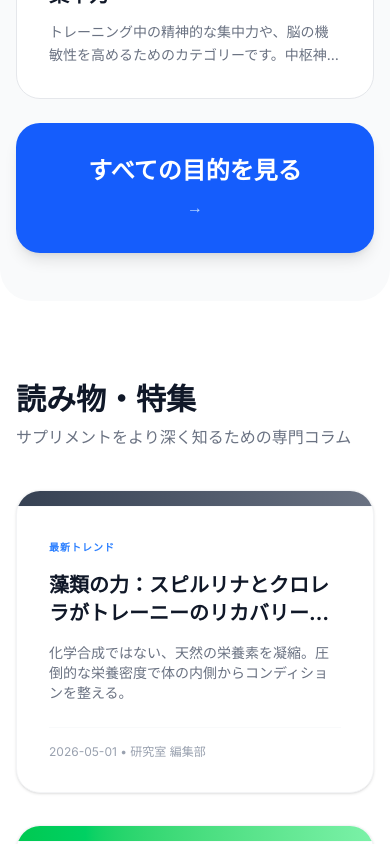
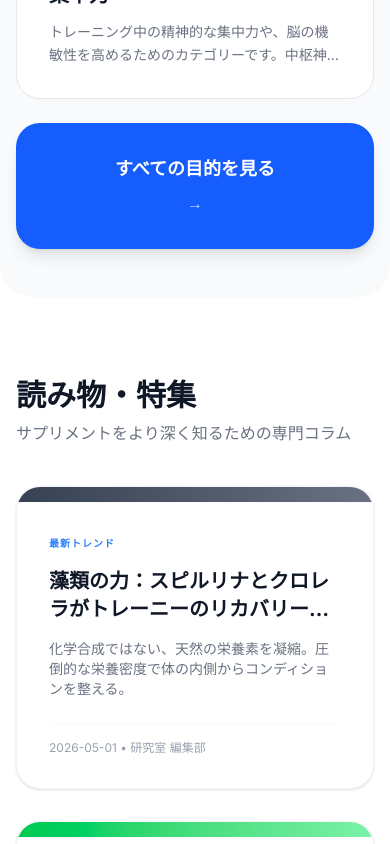
Before and after one commit to WAKAMUSYA/supplement-lab, a Next.js app: page / in a window 390 px wide. Shown: the part 3400-4244 px from the top of the page. Built offline with nearby package versions, Linux system fonts and the light colour scheme; no server answers.

Commit message:
変更内容

```diff
--- a/src/app/page.tsx
+++ b/src/app/page.tsx
@@ -134,9 +134,9 @@ export default function Home() {
           ))}
           <Link
             href="/purposes"
-            className="flex flex-col items-center justify-center p-8 bg-blue-600 rounded-3xl text-white hover:bg-blue-700 transition-all shadow-lg hover:shadow-blue-200/50 group"
+            className="flex flex-col items-center justify-center p-8 bg-blue-600 rounded-3xl text-white hover:bg-blue-700 transition-all shadow-lg hover:shadow-blue-200/50 group text-center"
           >
-            <span className="text-2xl font-bold mb-2">すべての目的を見る</span>
+            <span className="text-lg md:text-2xl font-bold mb-2">すべての目的を見る</span>
             <span className="text-blue-200 group-hover:translate-x-2 transition-transform">→</span>
           </Link>
         </div>
@@ -234,9 +234,9 @@ export default function Home() {
           </p>
           <Link
             href="/faq"
-            className="inline-flex items-center justify-center gap-2 w-full md:w-auto px-10 py-4 bg-primary hover:bg-blue-600 text-white rounded-full font-bold transition-all transform hover:scale-105 shadow-xl shadow-blue-200"
+            className="inline-flex items-center justify-center gap-2 w-full md:w-auto px-6 md:px-10 py-4 bg-primary hover:bg-blue-600 text-white rounded-full font-bold transition-all transform hover:scale-105 shadow-xl shadow-blue-200"
           >
-            <span>よくある質問 (FAQ) を見る</span>
+            <span className="text-sm md:text-base">よくある質問 (FAQ) を見る</span>
             <span className="text-xl">?</span>
           </Link>
         </div>
--- a/src/app/supplements/page.tsx
+++ b/src/app/supplements/page.tsx
@@ -64,7 +64,7 @@ export default function SupplementsPage() {
                       価格の相場観
                     </h3>
                     <p className="text-sm text-gray-600 leading-relaxed">
-                      現在は1kgあたり3,500円前後が平均的な相場だと考えています。円安や原材料費の影響で変動はありますが、この数値を基準にコスパを判断しています。
+                      現在は1kgあたり5,500円前後が平均的な相場だと考えています。円安や原材料費の影響で変動はありますが、この数値を基準にコスパを判断しています。
                     </p>
                   </div>
                   <div>
```
